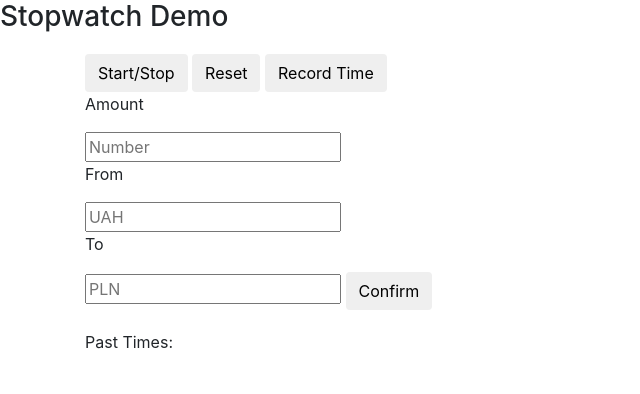
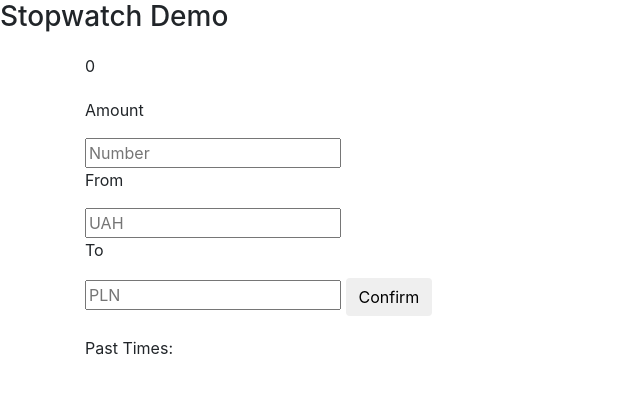
Before and after one commit to SzymonKovalski/CurrencyConverterWithBaubles, a website: page index.html in a window 1280 px wide. Shown: the whole page, without its empty margins (0-640 px from the left). Drawn offline with nearby package versions, Linux system fonts and the light colour scheme.

Commit message:
Update index.html

```diff
--- a/index.html
+++ b/index.html
@@ -14,9 +14,6 @@
   <div id="timer" class="container">0</div>
 
   <div id="btns" class="container">
-    <button id="start" class="btn">Start/Stop</button>
-    <button id="reset" class="btn">Reset</button>
-    <button id="record" class="btn">Record Time</button>
 
     <p>Amount</p>
     <input id="amount1" name="amount1" type="text" placeholder="Number" />
```
